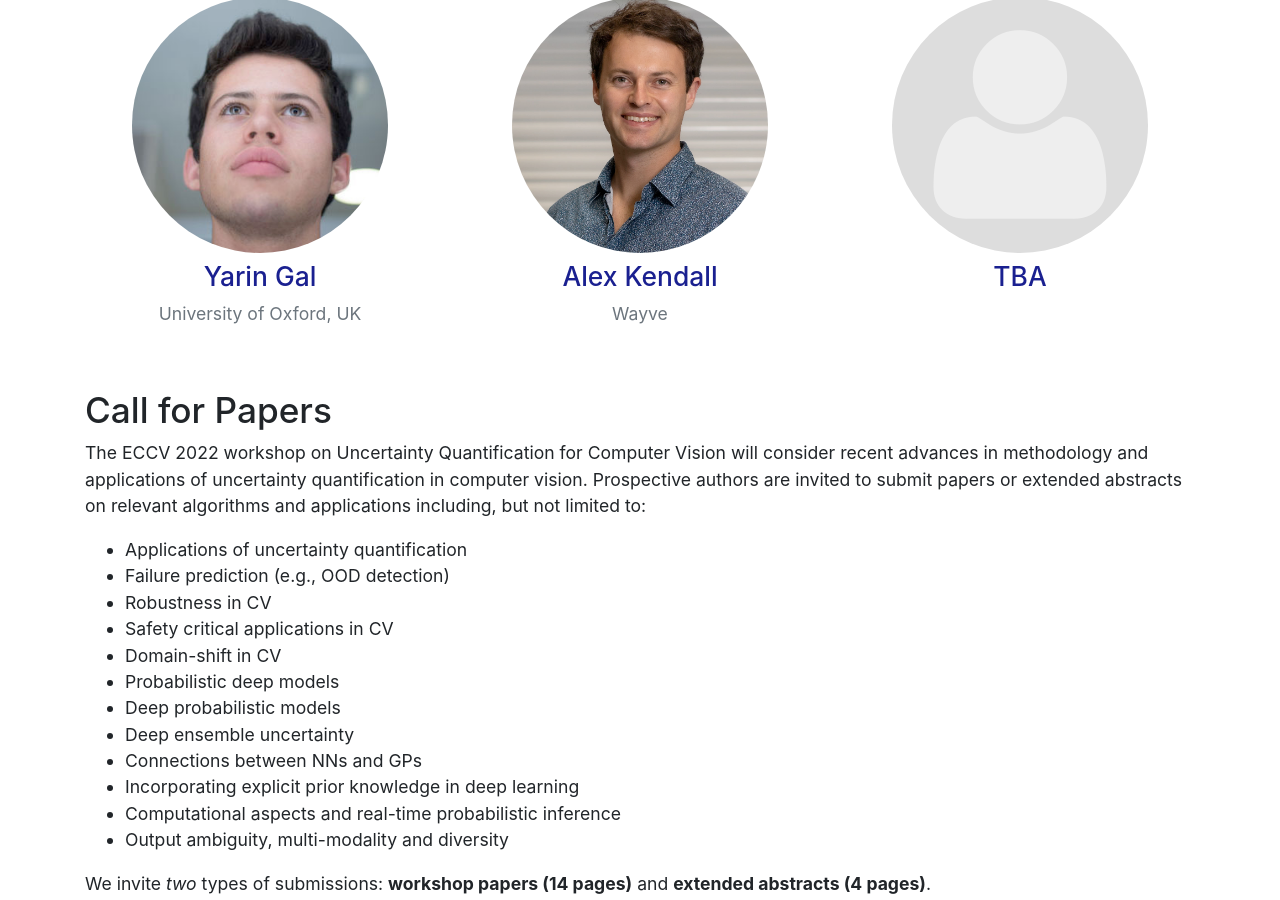
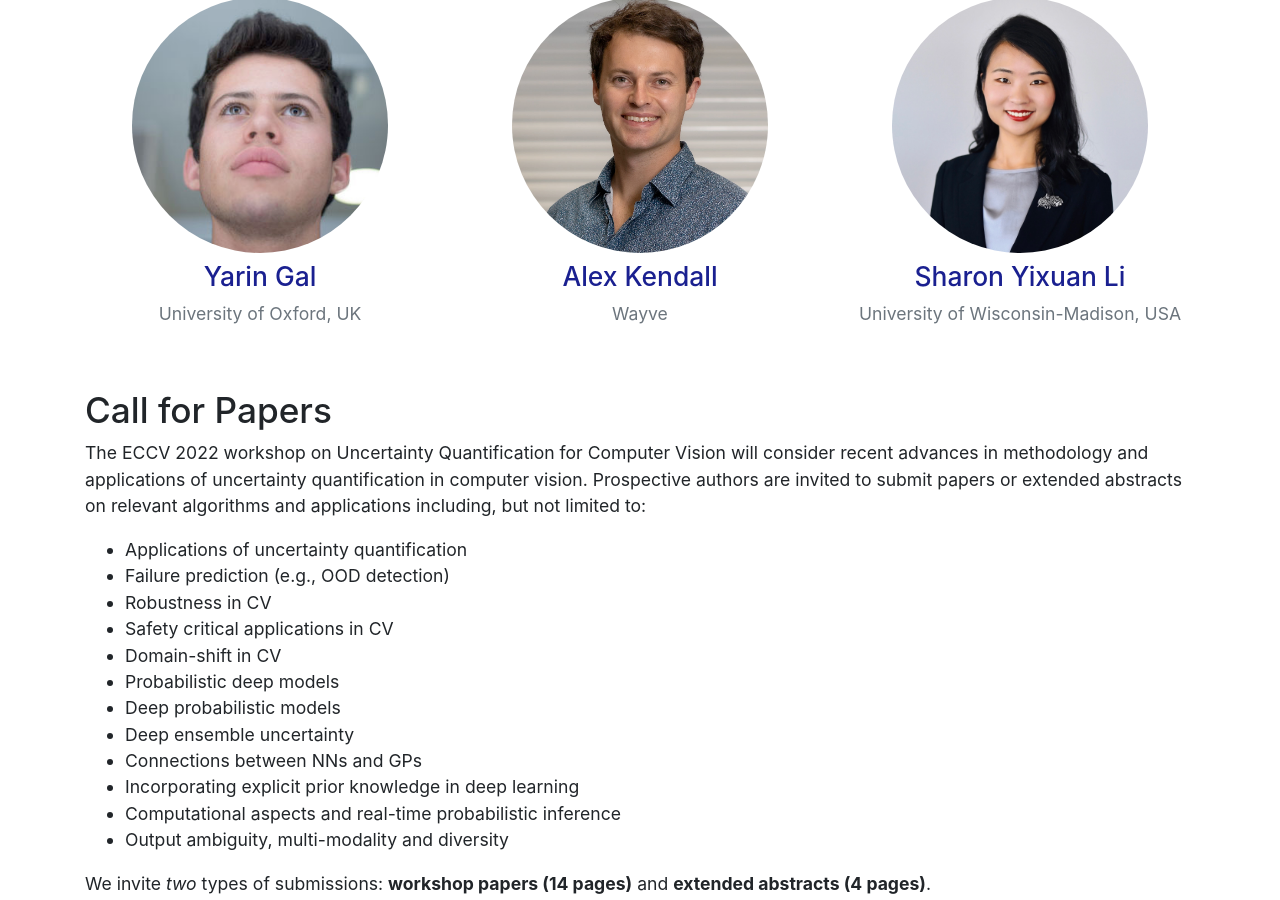
Before and after one commit to uncv2022/uncv2022.github.io, a Jekyll site: the page built from index.html, in a window 1280 px wide and 900 px high, scrolled down 1133 px. Built offline with Jekyll 4.4.1, drawn with Linux system fonts in a browser that asks for light colours.

Commit message:
Added Sharon Yixuan Li

```diff
--- a/_data/speakers.yml
+++ b/_data/speakers.yml
@@ -10,7 +10,8 @@
   img: alex-kendall.jpg
   abstract: TBA
 
-- name: TBA
-  url: #
-  affiliation: ""
+- name: Sharon Yixuan Li
+  url: https://pages.cs.wisc.edu/~sharonli/
+  affiliation: University of Wisconsin-Madison, USA
+  img: yixuanli.jpg
   abstract: TBA
```
Also changed, not shown: assets/speakers/yixuanli.jpg (added).
